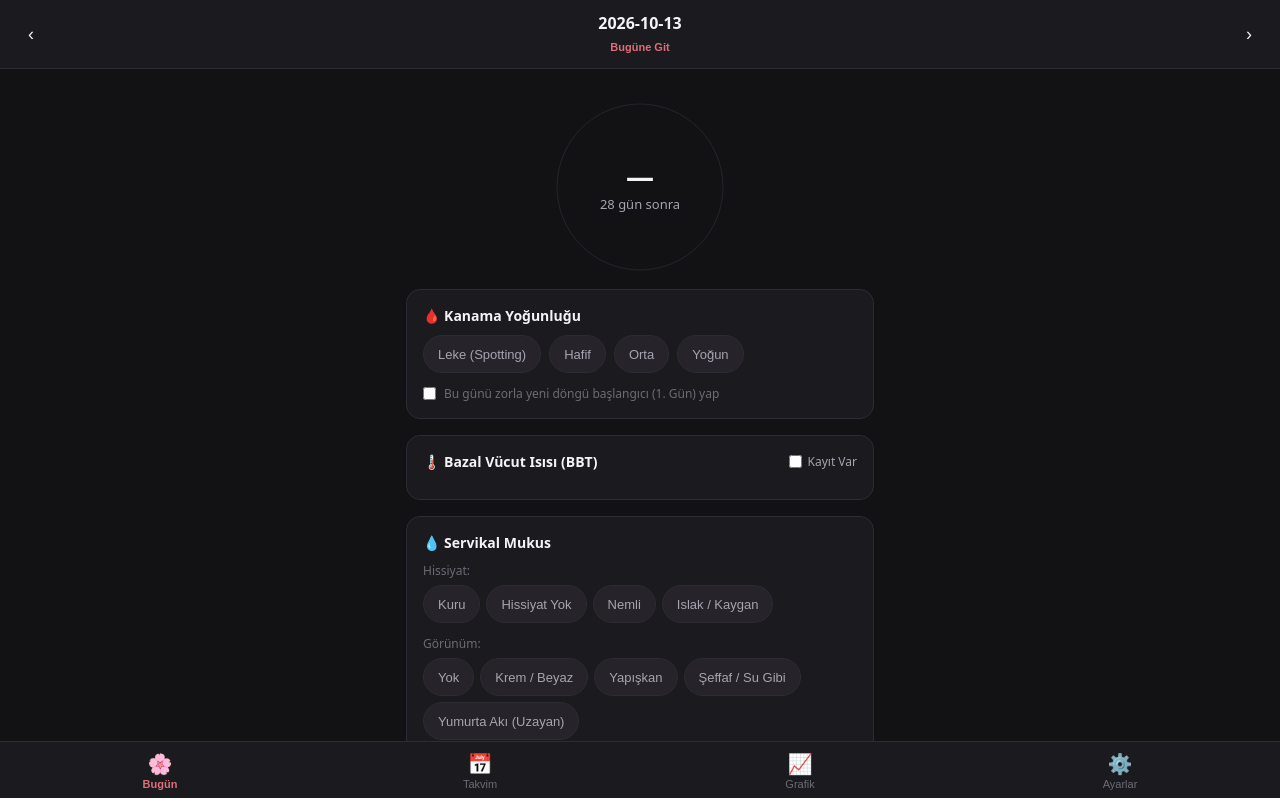
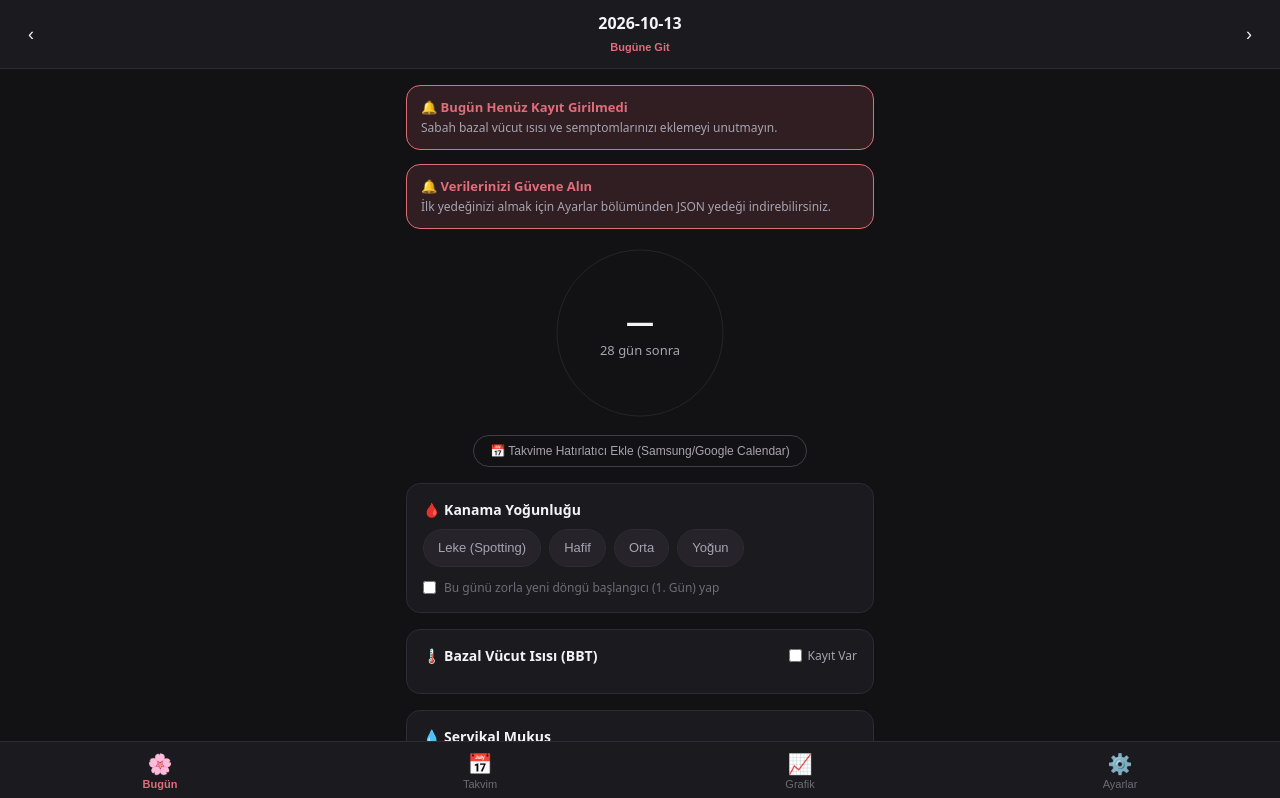
Before and after one commit to VelliDR/regl, a Preact app: page / in a window 1280 px wide. Shown: the top 798 px of the page. Built offline with nearby package versions, Linux system fonts and the light colour scheme.

Commit message:
feat(reminders): implement Phase 4 calendar integration, RFC 5545 iCalendar engine, in-app notices, and test suite

```diff
--- /dev/null
+++ b/src/app/reminders.ts
@@ -0,0 +1,157 @@
+import { ISODate } from '../core/types';
+
+export interface CalendarEventOptions {
+  readonly title?: string; // Default: 'Hatırlatıcı'
+  readonly description?: string;
+  readonly startDate: ISODate; // YYYY-MM-DD
+  readonly time?: string; // 'HH:MM', default: '09:00'
+  readonly durationMinutes?: number; // default: 30
+  readonly alarmMinutesBefore?: number; // default: 0
+}
+
+/**
+ * Generates an RFC 5545 compliant .ics calendar event file string.
+ * Completely offline and compatible with Samsung Calendar (S Planner),
+ * Google Calendar, and iOS Calendar.
+ */
+export function generateIcsCalendarEvent(options: CalendarEventOptions): string {
+  const title = options.title ?? 'Hatırlatıcı';
+  const description = options.description ?? 'Döngü takip hatırlatıcısı.';
+  const time = options.time ?? '09:00';
+  const duration = options.durationMinutes ?? 30;
+  const alarmBefore = options.alarmMinutesBefore ?? 0;
+
+  const timeParts = time.split(':').map(Number);
+  const hours = timeParts[0] ?? 9;
+  const minutes = timeParts[1] ?? 0;
+  const dateStr = options.startDate.replace(/-/g, '');
+
+  const startFormatted = `${dateStr}T${String(hours).padStart(2, '0')}${String(minutes).padStart(2, '0')}00`;
+
+  // Calculate end time
+  const endHours = hours + Math.floor((minutes + duration) / 60);
+  const endMinutes = (minutes + duration) % 60;
+  const endFormatted = `${dateStr}T${String(endHours).padStart(2, '0')}${String(endMinutes).padStart(2, '0')}00`;
+
+  const alarmTrigger = alarmBefore > 0 ? `-PT${alarmBefore}M` : 'PT0M';
+
+  const lines = [
+    'BEGIN:VCALENDAR',
+    'VERSION:2.0',
+    'PRODID:-//Regl App//TR',
+    'CALSCALE:GREGORIAN',
+    'BEGIN:VEVENT',
+    `UID:${dateStr}-${Date.now()}@regl.local`,
+    `DTSTAMP:${new Date().toISOString().replace(/[-:]/g, '').split('.')[0]}Z`,
+    `DTSTART:${startFormatted}`,
+    `DTEND:${endFormatted}`,
+    `SUMMARY:${title}`,
+    `DESCRIPTION:${description}`,
+    'BEGIN:VALARM',
+    `TRIGGER:${alarmTrigger}`,
+    'ACTION:DISPLAY',
+    `DESCRIPTION:${title}`,
+    'END:VALARM',
+    'END:VEVENT',
+    'END:VCALENDAR',
+  ];
+
+  return lines.join('\r\n');
+}
+
+/**
+ * Triggers download or direct opening of the .ics event on Android/Samsung devices.
+ */
+export function exportCalendarEventToDevice(options: CalendarEventOptions): void {
+  const ics = generateIcsCalendarEvent(options);
+  const blob = new Blob([ics], { type: 'text/calendar;charset=utf-8' });
+  const url = URL.createObjectURL(blob);
+
+  const a = document.createElement('a');
+  a.href = url;
+  a.download = `hatirlatici-${options.startDate}.ics`;
+  document.body.appendChild(a);
+  a.click();
+  document.body.removeChild(a);
+  URL.revokeObjectURL(url);
+}
+
+/**
+ * Generates an Android Calendar intent URL for instant native calendar opening
+ * if the browser supports intent links.
+ */
+export function createAndroidCalendarIntentUrl(options: CalendarEventOptions): string {
+  const title = encodeURIComponent(options.title ?? 'Hatırlatıcı');
+  const description = encodeURIComponent(options.description ?? 'Döngü takip hatırlatıcısı.');
+  const dateParts = options.startDate.split('-');
+  const y = dateParts[0];
+  const m = dateParts[1];
+  const d = dateParts[2];
+
+  // Google Calendar web / Android intent URI
+  return `https://calendar.google.com/calendar/render?action=TEMPLATE&text=${title}&details=${description}&dates=${y}${m}${d}/${y}${m}${d}`;
+}
+
+/**
+ * Evaluates pending in-app reminder notices for TodayScreen.
+ */
+export interface InAppNotice {
+  readonly id: string;
+  readonly type: 'missing-today' | 'period-approaching' | 'backup-due';
+  readonly title: string;
+  readonly message: string;
+}
+
+export function evaluateInAppNotices(
+  hasTodayEntry: boolean,
+  daysUntilPeriod?: number,
+  lastBackupDate?: string
+): InAppNotice[] {
+  const notices: InAppNotice[] = [];
+
+  // 1. Missing entry today notice
+  if (!hasTodayEntry) {
+    notices.push({
+      id: 'missing-today',
+      type: 'missing-today',
+      title: 'Bugün Henüz Kayıt Girilmedi',
+      message: 'Sabah bazal vücut ısısı ve semptomlarınızı eklemeyi unutmayın.',
+    });
+  }
+
+  // 2. Period approaching notice (within 2 days)
+  if (daysUntilPeriod !== undefined && daysUntilPeriod >= 0 && daysUntilPeriod <= 2) {
+    notices.push({
+      id: 'period-approaching',
+      type: 'period-approaching',
+      title: 'Yaklaşan Regl Dönemi',
+      message:
+        daysUntilPeriod === 0
+          ? 'Tahmini adet kanaması başlangıcı bugün bekleniyor.'
+          : `Tahmini adet kanaması yaklaşık ${daysUntilPeriod} gün içinde başlayabilir.`,
+    });
+  }
+
+  // 3. Backup due notice (if > 14 days or never)
+  if (!lastBackupDate) {
+    notices.push({
+      id: 'backup-due',
+      type: 'backup-due',
+      title: 'Verilerinizi Güvene Alın',
+      message: 'İlk yedeğinizi almak için Ayarlar bölümünden JSON yedeği indirebilirsiniz.',
+    });
+  } else {
+    const lastBackupTime = new Date(lastBackupDate).getTime();
+    const daysSince = Math.floor((Date.now() - lastBackupTime) / (1000 * 60 * 60 * 24));
+    if (daysSince >= 14) {
+      notices.push({
+        id: 'backup-due',
+        type: 'backup-due',
+        title: 'Yedekleme Hatırlatıcısı',
+        message: `Son yedeklemenin üzerinden ${daysSince} gün geçti. Veri kaybını önlemek için lütfen yeni bir yedek alın.`,
+      });
+    }
+  }
+
+  return notices;
+}
--- a/src/ui/screens/TodayScreen.tsx
+++ b/src/ui/screens/TodayScreen.tsx
@@ -11,6 +11,7 @@ import { BleedingIntensity, CentiCelsius, DayEntry, DisturbanceType, MucusAppear
 import { Chip } from '../components/Chip';
 import { CycleRing } from '../components/CycleRing';
 import { STRINGS } from '../strings.tr';
+import { evaluateInAppNotices, exportCalendarEventToDevice } from '../../app/reminders';
 
 export function TodayScreen() {
   const selectedDate = selectedDateSignal.value;
@@ -227,6 +228,34 @@ export function TodayScreen() {
       </div>
 
       <div style={{ padding: '16px', maxWidth: '500px', margin: '0 auto' }}>
+        {/* In-App Notices */}
+        {evaluateInAppNotices(
+          currentEntry !== undefined && (currentEntry.bleeding !== undefined || currentEntry.bbt !== undefined),
+          daysUntilNextPeriod,
+          settings.lastBackupDate
+        ).map((notice) => (
+          <div
+            key={notice.id}
+            style={{
+              backgroundColor: 'var(--accent-surface)',
+              border: '1px solid var(--accent-primary)',
+              borderRadius: 'var(--radius-md)',
+              padding: '12px 14px',
+              marginBottom: '14px',
+              display: 'flex',
+              flexDirection: 'column',
+              gap: '4px',
+            }}
+          >
+            <strong style={{ fontSize: '13px', color: 'var(--accent-primary)' }}>
+              🔔 {notice.title}
+            </strong>
+            <p style={{ fontSize: '12px', color: 'var(--text-secondary)', lineHeight: '1.4' }}>
+              {notice.message}
+            </p>
+          </div>
+        ))}
+
         {/* Cycle Ring Hero */}
         <CycleRing
           cycleDay={evaluation.currentCycleDay}
@@ -234,6 +263,34 @@ export function TodayScreen() {
           daysUntilPeriod={daysUntilNextPeriod}
           isPeriodDueToday={isPeriodDueToday}
         />
+
+        {/* Calendar Quick Add Button */}
+        {evaluation.prediction && (
+          <div style={{ textAlign: 'center', marginBottom: '16px' }}>
+            <button
+              type="button"
+              onClick={() => {
+                exportCalendarEventToDevice({
+                  startDate: evaluation.prediction.nextPeriodStartDate,
+                  title: 'Hatırlatıcı',
+                  description: 'Tahmini döngü takip hatırlatıcısı.',
+                  alarmMinutesBefore: 0,
+                });
+              }}
+              style={{
+                background: 'none',
+                border: '1px solid var(--border-strong)',
+                borderRadius: 'var(--radius-full)',
+                padding: '8px 16px',
+                fontSize: '12px',
+                color: 'var(--text-secondary)',
+                cursor: 'pointer',
+              }}
+            >
+              📅 Takvime Hatırlatıcı Ekle (Samsung/Google Calendar)
+            </button>
+          </div>
+        )}
 
         {/* 1. Bleeding Intensity Card */}
         <section
```
Also changed, not shown: 1 other file (tests, documents, lock files or other folders).
